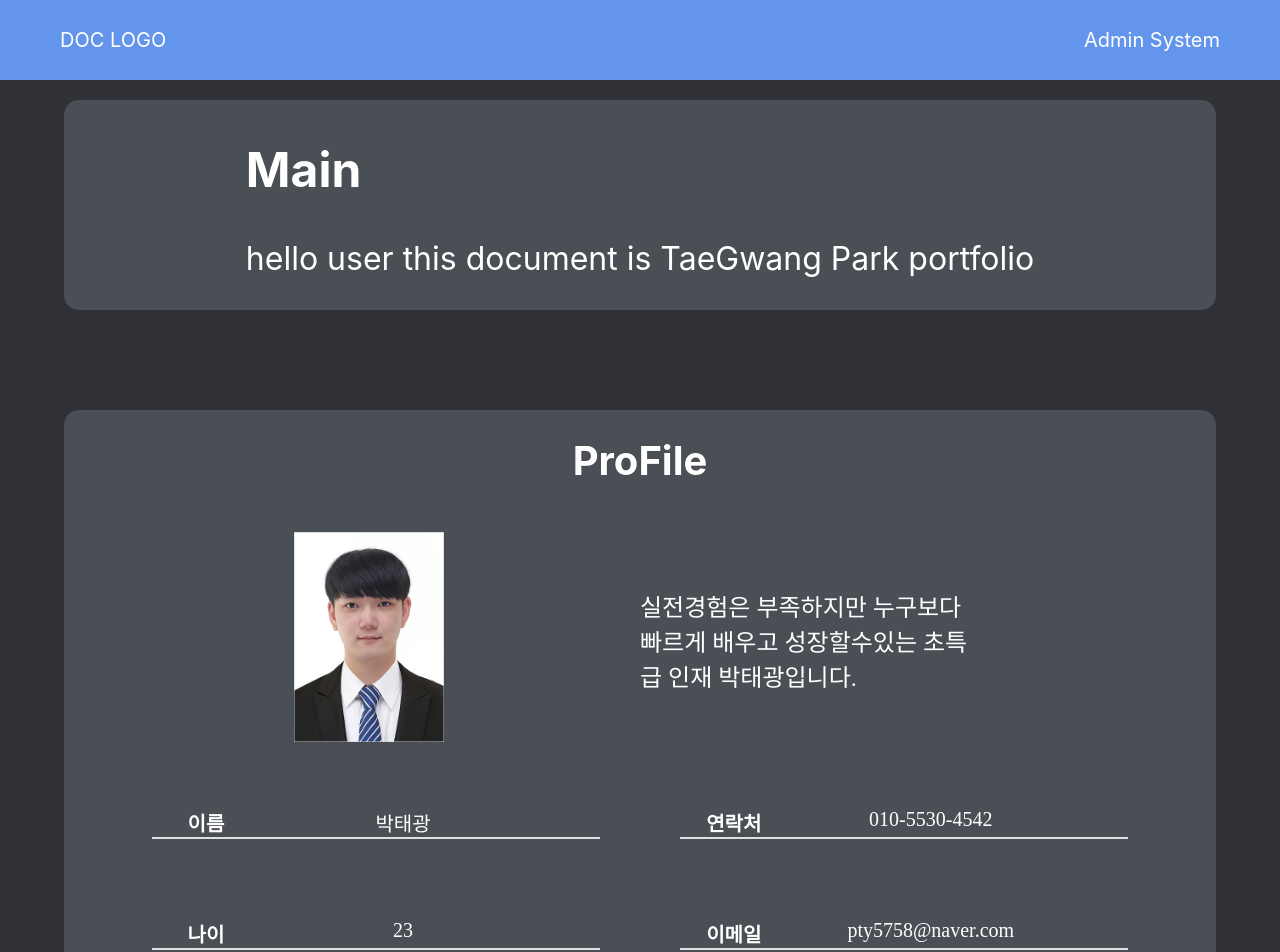
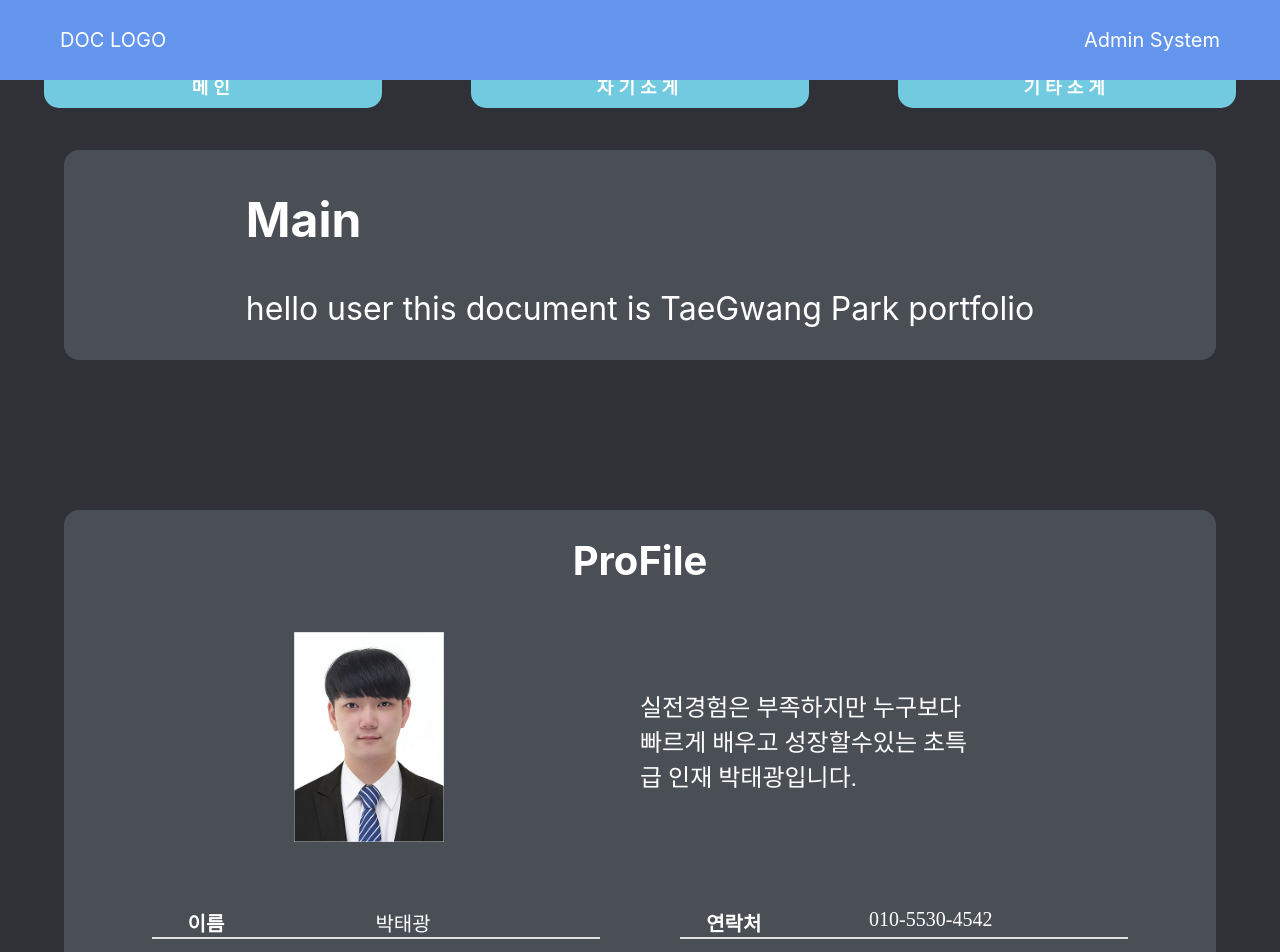
Before and after one commit to ptk5758/ReactBlog, a React (Create React App) app in the folder client/: page / in a window 1280 px wide. Shown: the top 952 px of the page. Built offline with nearby package versions, Linux system fonts and the light colour scheme; a web font is replaced by a local one.

Commit message:
Change Page function add

```diff
--- a/client/src/App.js
+++ b/client/src/App.js
@@ -3,12 +3,40 @@ import Header from './include/header';
 import Sections from './components/content/Sections';
 
 class App extends React.Component{
+
+  constructor(props){
+    super(props);
+    this.state = {
+      code: "main",
+      result: <Sections/>
+    }
+  }
+
+  stateRefresh = (value) => {
+    let showComponents;
+    if(value === "main") {
+      showComponents = <Sections/>
+    } else if (value === "aboutme") {
+      showComponents = "aboutme";
+    } else {
+      showComponents = "other";
+    }
+    this.setState({
+      code: value,
+      result: showComponents
+    });
+  }
+
   render(){
     console.log(window.innerHeight);
     return (
       <div className="App">
-          <Header/>
-          <Sections/>
+          <Header
+            onChangePage={function(value){
+              this.stateRefresh(value);
+            }.bind(this)}
+          />
+          {this.state.result}
       </div>
     );
   }
--- a/client/src/components/content/Sections.js
+++ b/client/src/components/content/Sections.js
@@ -111,6 +111,10 @@ class Section3 extends React.Component{
                             <div className="iconText">Java</div>
                         </div>
                         <div className="Section_3_Item">
+                            <div className="iconimg"><i className="fas fa-leaf fa-7x"></i></div>
+                            <div className="iconText">Spring</div>
+                        </div>
+                        <div className="Section_3_Item">
                             <div className="iconimg"><i className="fab fa-github fa-7x"></i></div>
                             <div className="iconText">github</div>
                         </div>
--- a/client/src/css/Section.css
+++ b/client/src/css/Section.css
@@ -17,7 +17,7 @@
 .Section{
     width: 90%;
     margin: 0 auto;
-    margin-top: 100px;
+    margin-top: 150px;
     background-color: #4a4e55;
     border-radius: 15px;
     display: flex;
--- a/client/src/include/header.js
+++ b/client/src/include/header.js
@@ -3,12 +3,38 @@ import React from 'react';
 class Header extends React.Component{
     render(){
         return(
+            <div>
                 <header>
                     <div className="headerContent">
                         <div>DOC LOGO</div>
                         <div>Admin System</div>
                     </div>
                 </header>
+                <Nav
+                    onChangePage={this.props.onChangePage}
+                />
+            </div>
+        );
+    }
+}
+
+class Nav extends React.Component{
+    render(){
+        return(
+            <nav>
+                <a href="/main" onClick={function(e){
+                    e.preventDefault();
+                    this.props.onChangePage("main");
+                }.bind(this)}>메인</a>
+                <a onClick={function(e){
+                    e.preventDefault();
+                    this.props.onChangePage("aboutme");
+                }.bind(this)}>자기소게</a>
+                <a onClick={function(e){
+                    e.preventDefault();
+                    this.props.onChangePage("other");
+                }.bind(this)}>기타소게</a>
+            </nav>
         );
     }
 }
--- a/client/src/index.css
+++ b/client/src/index.css
@@ -25,6 +25,7 @@ header{
   width: 100%;
   top:0%;
   height: 80px;
+  z-index: 3;
 }
 .headerContent{
   height: 100%;
@@ -61,3 +62,30 @@ header{
 .Content{
   margin-top: 80px;
 }
+nav{
+  position: fixed;
+  top: 8%;
+  display: flex;
+  justify-content: space-around;
+  width: 100%;
+  font-size: 18px;
+  font-weight: bold;
+
+}
+nav a {
+  width: 25%;
+  text-align: center;
+  padding: 0.5em;
+  background-color: rgb(113, 202, 224);
+  border-radius: 0px 0px 15px 15px;
+  transition: all 1s;
+  cursor: pointer;
+  letter-spacing: 5px;
+}
+nav > a:hover{
+  background-color: aquamarine;
+}
+nav > a:active{
+  transition: all 0.1s;
+  background-color: chartreuse;
+}
```
Lines whose indentation alone changed are shown as unchanged.
